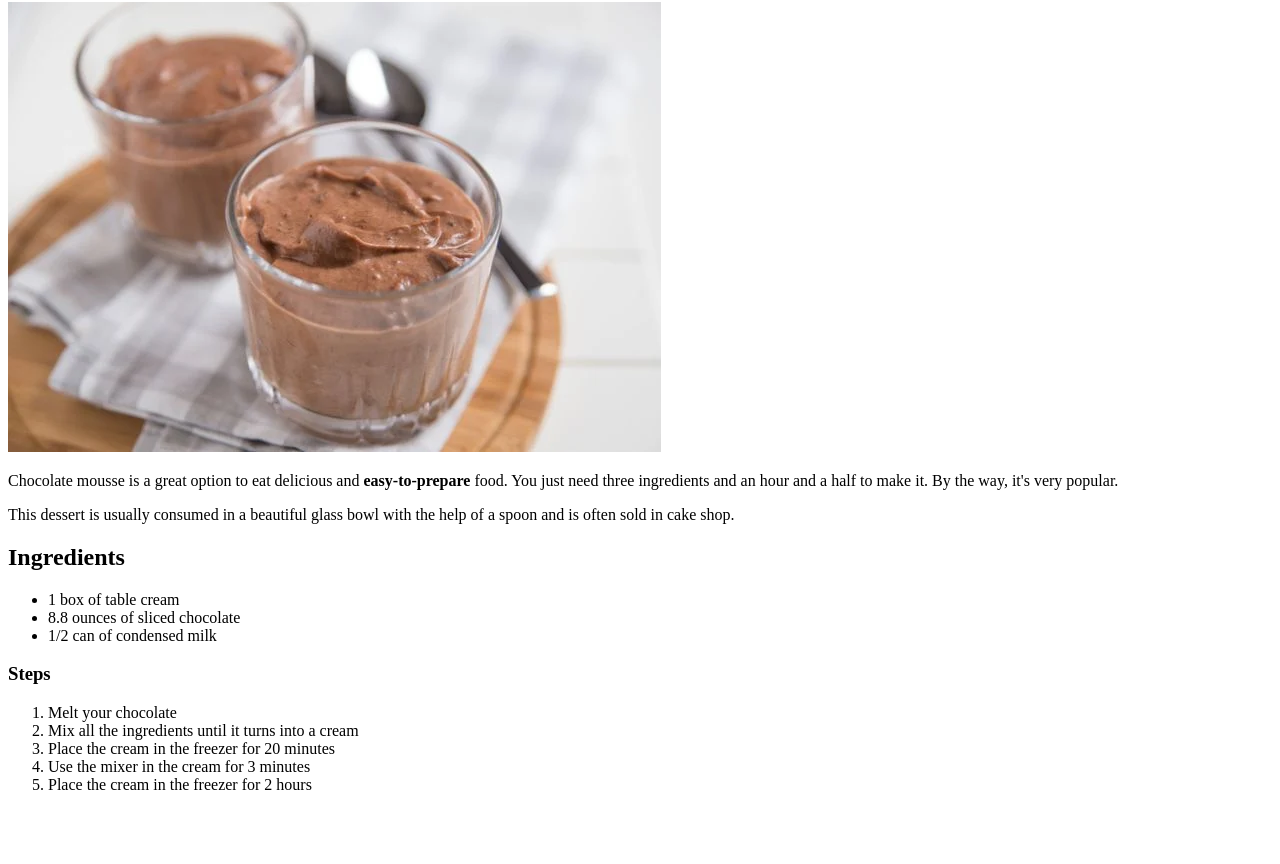
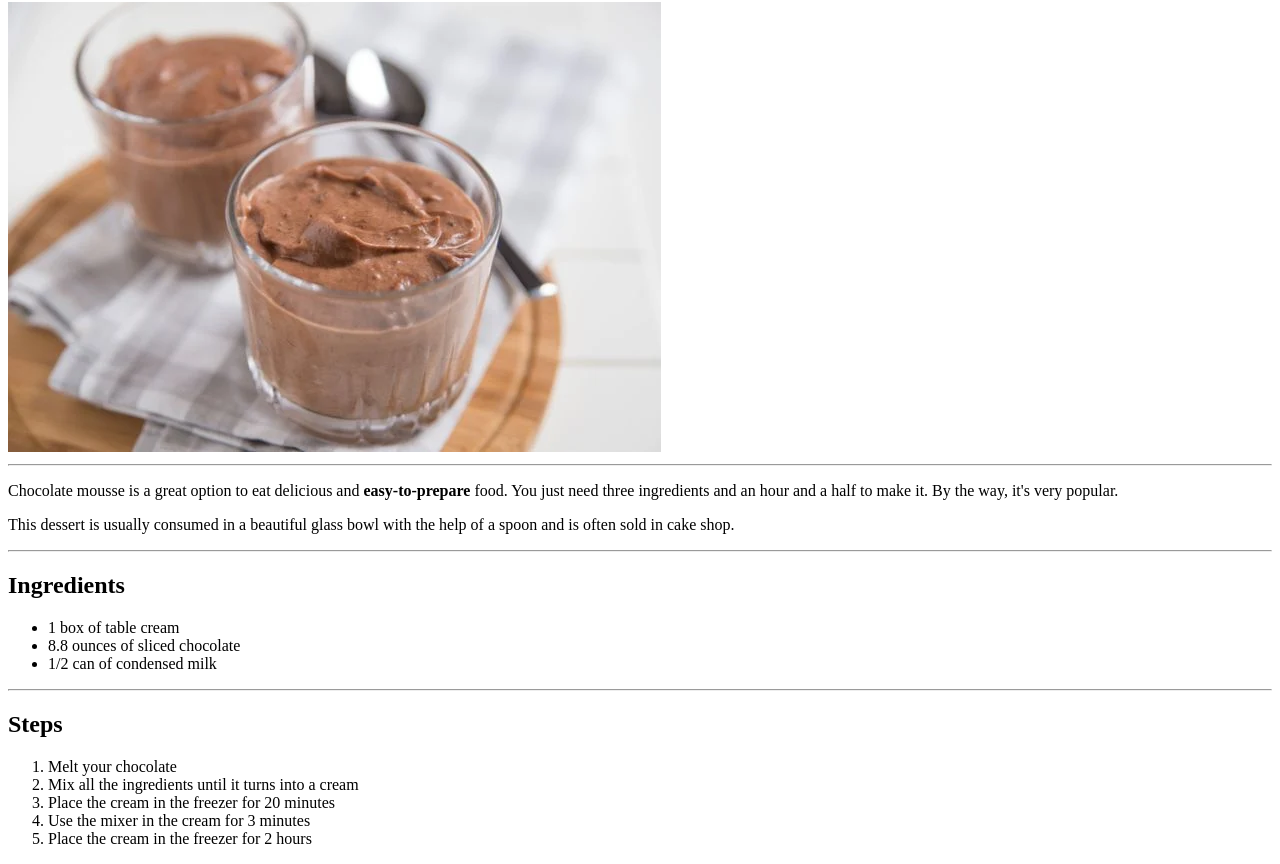
Before and after one commit to Lilwgld/odin-recipes, a plain HTML site: page chocolate mousse.html in a window 1280 px wide. Shown: the part 78-942 px from the top of the page. Before the commit the page ends 888 px from the top, so only its background shows below. Drawn offline with Linux system fonts and the light colour scheme.

Commit message:
Update chocolate mousse.html

```diff
--- a/chocolate mousse.html
+++ b/chocolate mousse.html
@@ -2,20 +2,24 @@
 <html lang="en">
 <head>
     <meta charset="UTF-8">
+    <link rel="stylesheet" href="./style.css">
     <title>Chocolate Mousse</title>
 </head>
 <body>
     <h1>Chocolate Mousse</h1>
-        <img src="./chocolate mousse.jpg">
+        <img src="./chocolate mousse.jpg" class="block">
+        <hr class="hr">
         <p>Chocolate mousse is a great option to eat delicious and <b>easy-to-prepare</b> food. You just need three ingredients and an hour and a half to make it. By the way, it's very popular.</p>
         <p>This dessert is usually consumed in a beautiful glass bowl with the help of a spoon and is often sold in cake shop.</p>
+        <hr class="hr">
     <h2>Ingredients</h2>
         <ul>
             <li>1 box of table cream</li>
             <li>8.8 ounces of sliced chocolate</li>
             <li>1/2 can of condensed milk</li>
         </ul>
-    <h3>Steps</h3>
+        <hr class="hr">
+    <h2>Steps</h2>
         <ol>
             <li>Melt your chocolate</li>
             <li>Mix all the ingredients until it turns into a cream</li>
```
